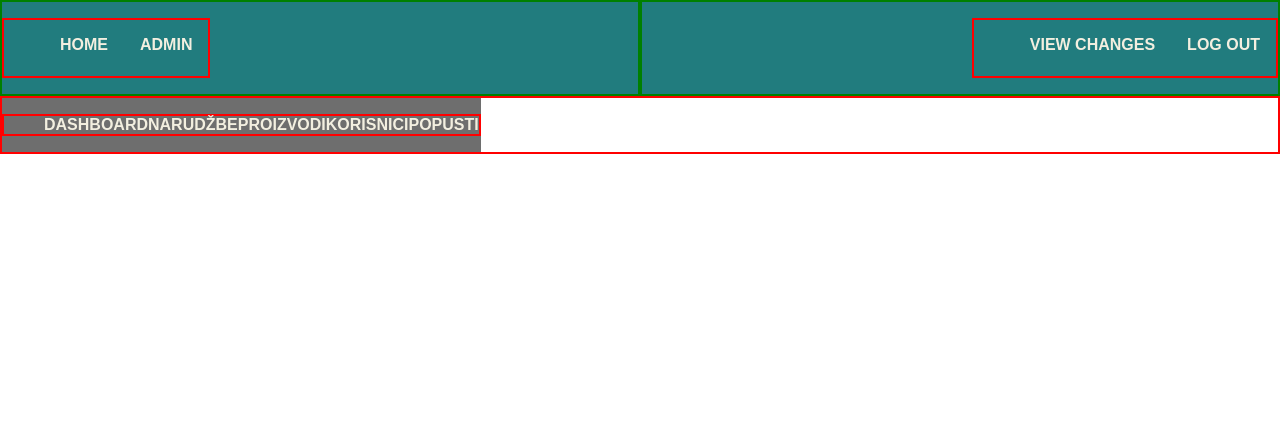
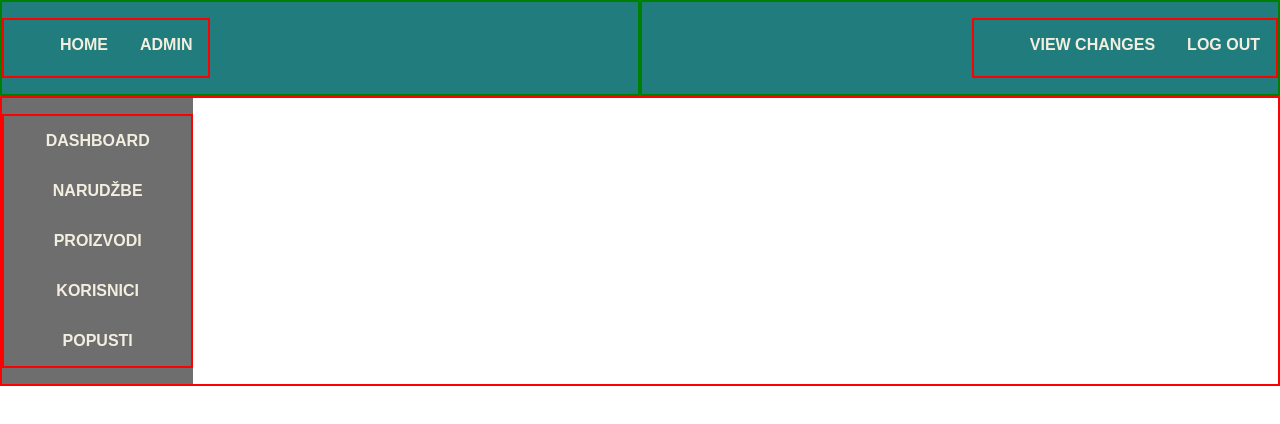
Before and after one commit to isitum01/PROVO, an Angular app in the folder ProvoAng/: page /admin in a window 1280 px wide. Shown: the top 424 px of the page. Built offline with nearby package versions, Linux system fonts and the light colour scheme.

Commit message:
Update styles.css

```diff
--- a/ProvoAng/src/styles.css
+++ b/ProvoAng/src/styles.css
@@ -52,6 +52,13 @@ nav a, .a-side a{
 .a-side{
     flex-basis: 15%;
     background-color: rgb(110, 110, 110);
+}
+.a-side ul{
+    flex-direction: column;
+    padding: 0;
+}
+.a-side ul li{
+    margin: 1rem auto;
 }
 
 /*.ul-container{
```
